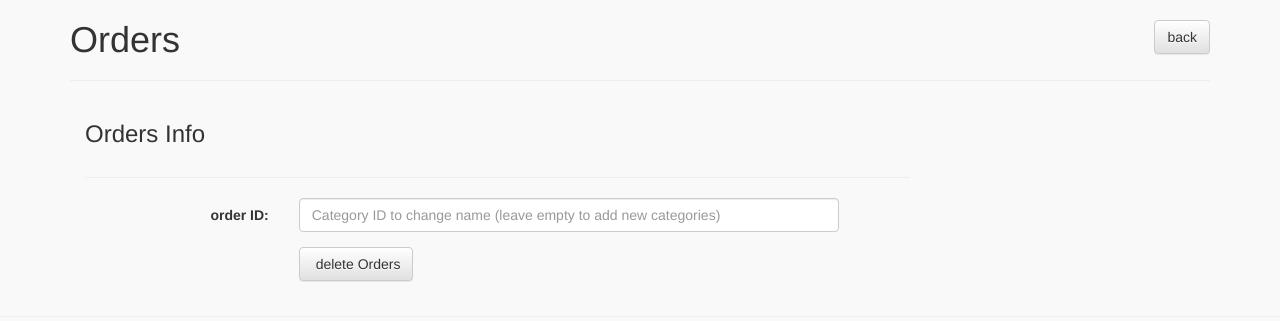
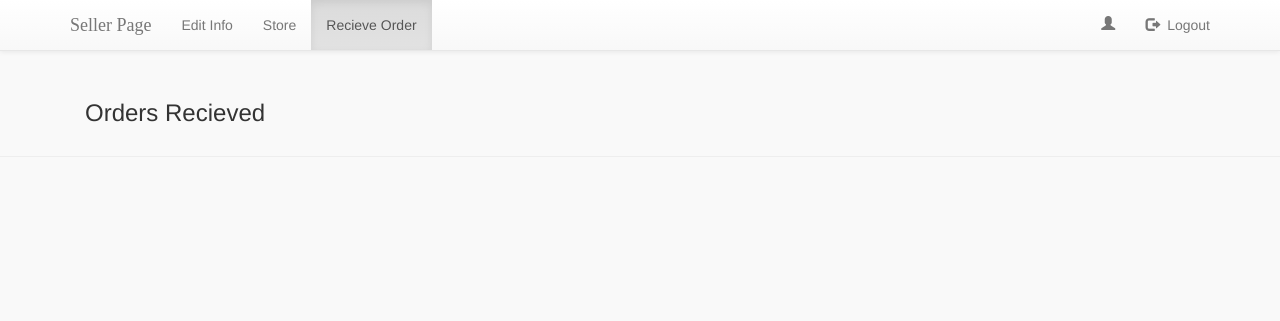
Before and after one commit to ziadosama/E-commerce-web-application, a PHP site: page /recvOrder.php in a window 1280 px wide. Shown: the top 321 px of the page. Run offline with PHP 8.4, Linux system fonts and the light colour scheme; the visitor is signed in with stand-in values (Sample User, id 1); data that the repository does not hold is empty.

Commit message:
12 am
The final commit before I ruin everything

```diff
--- a/change.php
+++ b/change.php
@@ -127,7 +127,11 @@
             <span class="icon-bar"></span>
             <span class="icon-bar"></span>
           </button>
+		 <?php if($bs=='b'){  ?>
           <a class="navbar-brand">Buyer Page</a>
+		   <?php } elseif($bs=='s'){ ?>
+		   <a class="navbar-brand">Seller Page</a>
+		   		  <?php } ?>
         </div>
         <div id="navbar" class="navbar-collapse collapse">
           <ul class="nav navbar-nav">
--- a/recvOrder.php
+++ b/recvOrder.php
@@ -7,14 +7,7 @@
 
 	$msg="";
 	$userID=$_SESSION['userSession'];
-	$orders=$DBcon->query("SELECT * FROM orrder WHERE sellerID='$userID';");
-	$userRow=$orders->fetch_array();
 
-	if (isset($_POST['btn-delete'])) {
-
-	}
-
-	$DBcon->close();
 
 ?>
 
@@ -30,14 +23,35 @@
 
 <body>
 <div class="container">
-    <h1>Orders
-	  <a href="seller.php" class="btn btn-default" style="float:right;">back</a>
-	  </h1>
-  	<hr>
+    <nav class="navbar navbar-default navbar-fixed-top">
+      <div class="container">
+        <div class="navbar-header">
+          <button type="button" class="navbar-toggle collapsed" data-toggle="collapse" data-target="#navbar" aria-expanded="false" aria-controls="navbar">
+            <span class="sr-only">Toggle navigation</span>
+            <span class="icon-bar"></span>
+            <span class="icon-bar"></span>
+            <span class="icon-bar"></span>
+          </button>
+          <a class="navbar-brand">Seller Page</a>
+        </div>
+        <div id="navbar" class="navbar-collapse collapse">
+          <ul class="nav navbar-nav">
+            <li><a href="../change.php?bs=s">Edit Info</a></li>
+            <li><a href="../addStore.php">Store</a></li>
+            <li class="active"><a href="../recvOrder.php">Recieve Order</a></li>
+          </ul>
+          <ul class="nav navbar-nav navbar-right">
+            <li><a href="../seller.php"><span class="glyphicon glyphicon-user"></span></a></li>
+            <li><a href="logout.php?logout"><span class="glyphicon glyphicon-log-out"></span>&nbsp; Logout</a></li>
+          </ul>
+        </div><!--/.nav-collapse -->
+      </div>
+    </nav>
+	<br><br></br></br>
       <!-- edit form column -->
       <div class="col-md-9 personal-info">
 
-        <h3>Orders Info</h3>
+        <h3>Orders Recieved</h3>
 
         <form class="form-horizontal" role="form" method="post">
 
@@ -48,29 +62,19 @@
 			?>
 		  <?php
 			echo "<table style='width:100%'>"; // start a table tag in the HTML
-
+			$orders=$DBcon->query("SELECT * FROM orrder WHERE sellerID='$userID';");
 			while($row = mysqli_fetch_array($orders)){   //Creates a loop to loop through results
-			echo "<tr><th>order ID</th><th>order date</th></tr><tr><td>" . $row['orderID'] . "</td><td>" . $row['orderDate'] . "</td></tr>";  //$row['index'] the index here is a field name
+				$orderP=$DBcon->query("SELECT P.productName, O.quantity FROM `order-product` O,  product P WHERE O.productID=P.productID AND O.orderID='$row[orderID]';");
+				while($row2 = mysqli_fetch_array($orderP)){   //Creates a loop to loop through results{
+					echo "<tr><th>Order ID</th><th>Date</th><th>Product Name</th><th>Quantity</th></tr><tr><td>" . $row['orderID'] . "</td><td>" . $row['orderDate'] . "</td><td>" . $row2['productName'] . "</td><td>" . $row2['quantity'] . "</td></tr>";  //$row['index'] the index here is a field name
+				}
 			}
 
 			echo "</table>"; //Close the table in HTML
+			$DBcon->close();
 		  ?>
-		  <hr>
 
-		  <div class="form-group">
-			<label class="col-lg-3 control-label">order ID:</label>
-			<div class="col-lg-8">
-			  <input class="form-control" type="text" placeholder="Category ID to change name (leave empty to add new categories)" name="catID">
-			</div>
-		  </div>
-		  <div class="form-group">
-			<label class="col-md-3 control-label"></label>
-			<div class="col-md-8">
-			  <button type="submit" class="btn btn-default" name="btn-delete">
-			  <span class="glyphicon glyphicon-save-changes"></span> delete Orders
-			  </button>
-			</div>
-		  </div>
+
 
 
         </form>
```
Also changed, not shown: addStore.php (+25 -4 lines).
